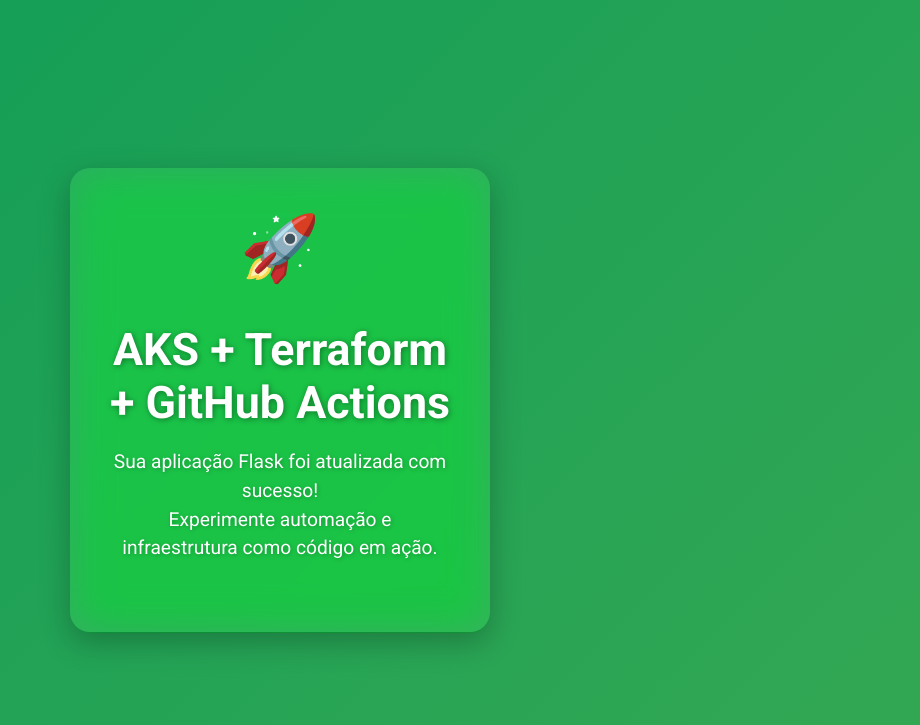
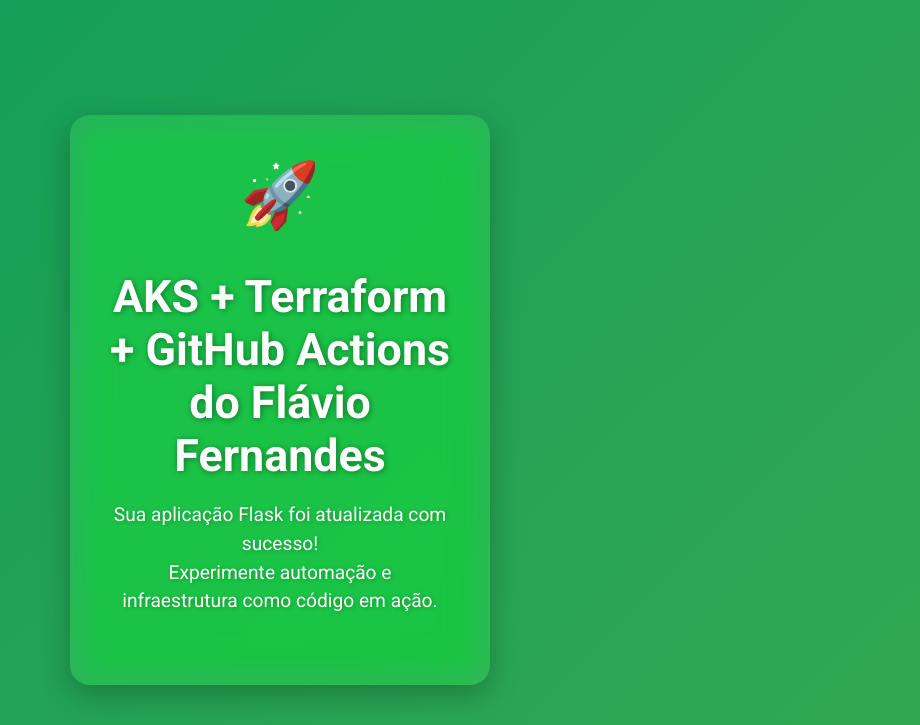
Before and after one commit to flafernan/LABCHATGPT, a Flask app: page / in a window 1280 px wide. Shown: the top 725 px of the page, without its empty margins (360-1280 px from the left). Run offline with Flask 3, Linux system fonts and the light colour scheme.

Commit message:
Alterações na branch develop

```diff
--- a/app/templates/index.html
+++ b/app/templates/index.html
@@ -85,7 +85,7 @@
 <body>
   <div class="container" role="main" aria-label="Mensagem de boas-vindas">
     <div class="rocket" aria-hidden="true">🚀</div>
-    <h1>AKS + Terraform + GitHub Actions</h1>
+    <h1>AKS + Terraform + GitHub Actions do Flávio Fernandes</h1>
     <p>
       Sua aplicação Flask foi atualizada com sucesso!<br />
       Experimente automação e infraestrutura como código em ação.
```
